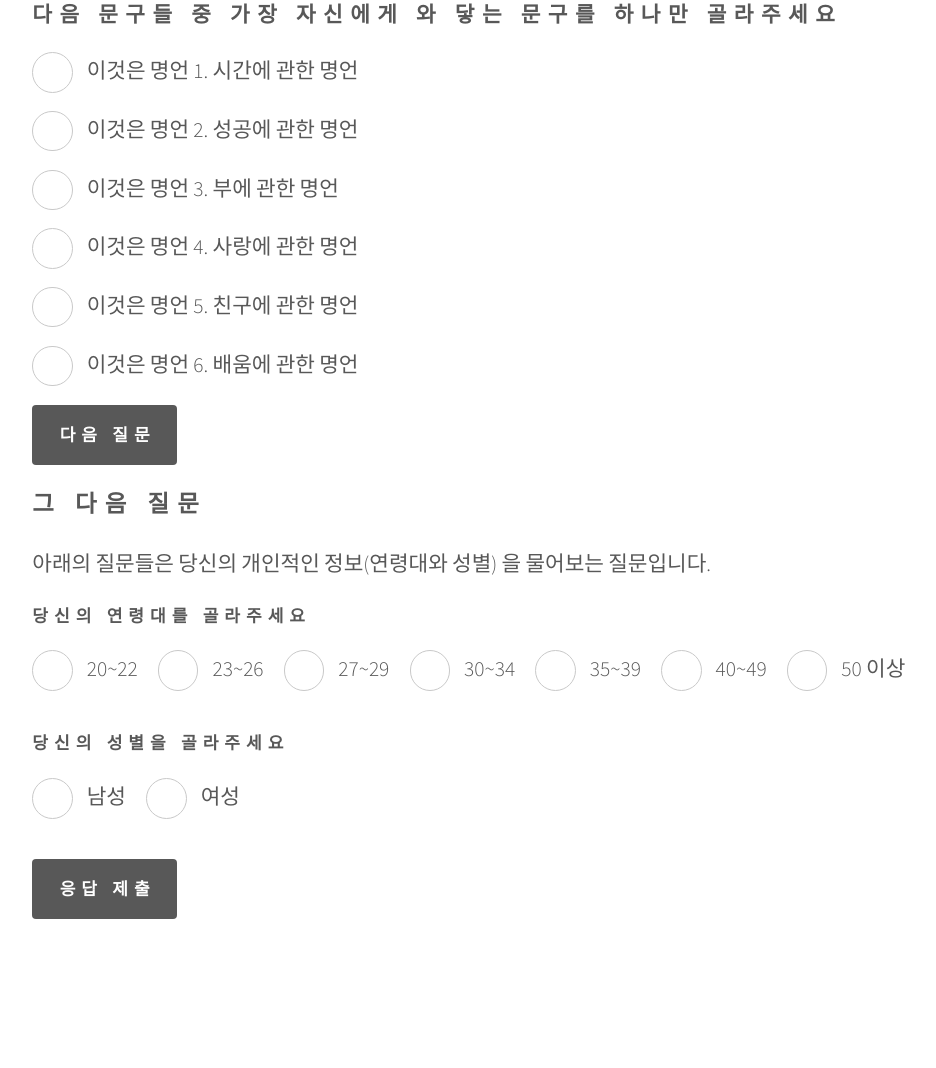
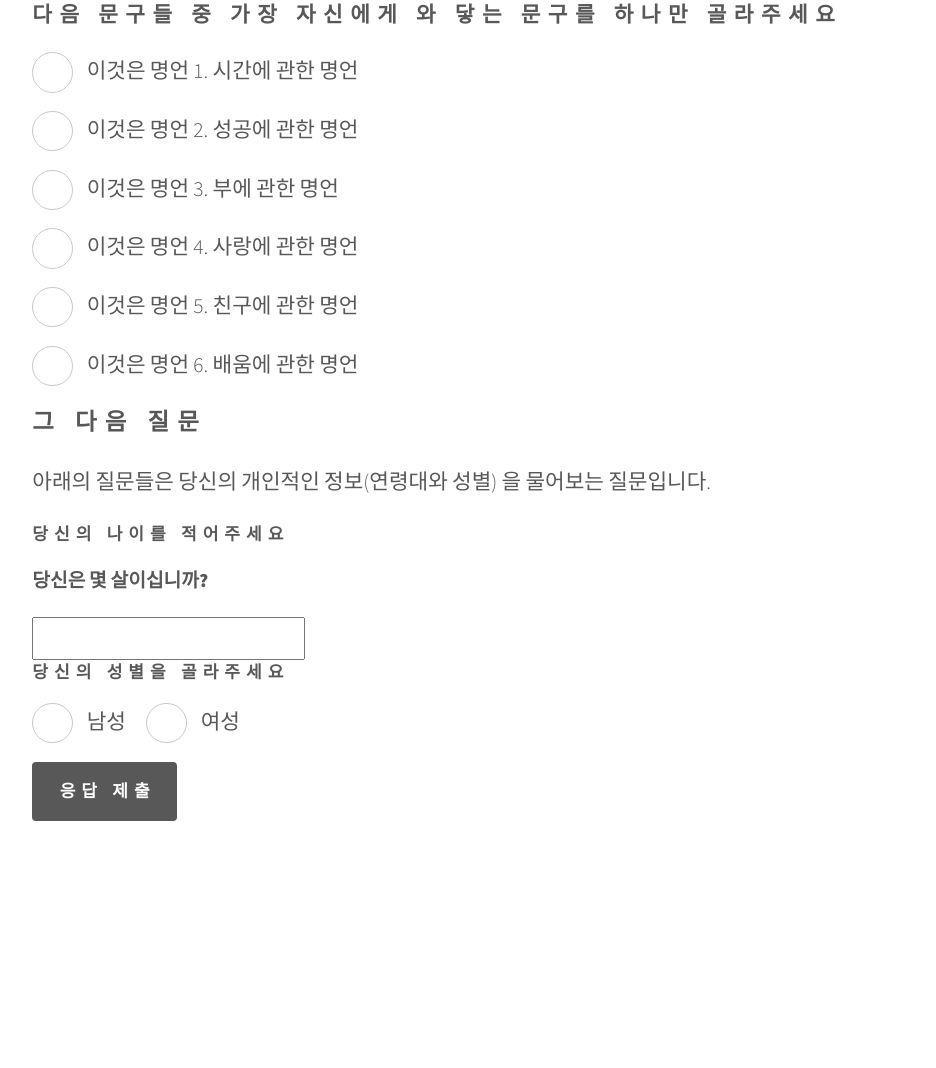
Before and after one commit to gyukebox/gachi-web, a Django app: page / in a window 1280 px wide; the page is wider, and only the part inside the window is pictured. Shown: the part 685-1753 px from the top of that part, without its empty margins (21-957 px from the left). After the commit the page ends 1506 px from the top of that part, so only its background shows below. Run offline with Django 3.2, Linux system fonts and the light colour scheme.

Commit message:
템플릿 수정 명언, 나이, 성별을 모두 하나의 form 에서 받도록 수정

```diff
--- a/website/gachi/templates/gachi/index.html
+++ b/website/gachi/templates/gachi/index.html
@@ -4,8 +4,8 @@
 
 <head>
     <title>Hello</title>
-    <meta charset="UTF-8" />
-    <meta name="viewport" content="width=device-width, initial-scale=1" />
+    <meta http-equiv="content-type" content="text/html;charset=UTF-8"/>
+    <meta name="viewport" content="width=device-width, initial-scale=1"/>
     <link rel="stylesheet" type="text/css" href="{% static 'gachi/styles/main.css' %}">
 </head>
 
@@ -27,66 +27,47 @@
                 {% endif %}
             </section>
             <!-- 요건 설문조사 폼 -->
+            <div>
+                <form accept-charset="UTF-8" enctype="text/plain" action="/result" method="post" id="poll" name="poll">
                     <section>
                         <h3>다음 문구들 중 가장 자신에게 와 닿는 문구를 하나만 골라주세요</h3>
                         {% if proverbs %}
-                    <form class="container" method="post" name="proverb-selector">
                             {% for proverb in proverbs %}
                                 <p>
-                            <input type="radio" name="proverb" id="proverb{{ forloop.counter }}">
+                                    <input type="radio" name="proverb" id="proverb{{ forloop.counter }}"
+                                           value="{{ proverb }}">
                                     <label for="proverb{{ forloop.counter }}">
                                         {{ proverb }}
                                     </label>
                                 </p>
                             {% endfor %}
-                    </form>
                         {% else %}
                             <p>명언이 아직 없군요! 이거 어떻게 된 일이에요?</p>
                         {% endif %}
                     </section>
-                <!-- Submit 버튼 -->
-                <section>
-                    <div id="submit" class="wrapper style1 first">
-                        <input type="submit" class="special" id="favorite-submit" value="다음 질문">
-                    </div>
-                </section>
                     <section>
                         <h2>그 다음 질문</h2>
                         <p>아래의 질문들은 당신의 개인적인 정보(연령대와 성별) 을 물어보는 질문입니다.</p>
-                    <h4>당신의 연령대를 골라주세요</h4>
+                        <h4>당신의 나이를 적어주세요</h4>
                         <div>
-                        <form method="post" name="age-selector">
-                            <input type="radio" name="age" id="20-22">
-                            <label for="20-22">20~22</label>
-                            <input type="radio" name="age" id="23-26">
-                            <label for="23-26">23~26</label>
-                            <input type="radio" name="age" id="27~29">
-                            <label for="27~29">27~29</label>
-                            <input type="radio" name="age" id="30-34">
-                            <label for="30-34">30~34</label>
-                            <input type="radio" name="age" id="35-39">
-                            <label for="35-39">35~39</label>
-                            <input type="radio" name="age" id="40-49">
-                            <label for="40-49">40~49</label>
-                            <input type="radio" name="age" id="50-">
-                            <label for="50-">50 이상</label>
-                        </form>
+                            <label for="age">당신은 몇 살이십니까?</label>
+                            <input type="number" id="age" name="age">
                         </div>
                         <h4>당신의 성별을 골라주세요</h4>
                         <div>
-                        <form method="post" name="gender-selector">
-                            <input type="radio" name="gender" id="male">
+                            <input type="radio" name="gender" id="male" value="M">
                             <label for="male">남성</label>
-                            <input type="radio" name="gender" id="female">
+                            <input type="radio" name="gender" id="female" value="F">
                             <label for="female">여성</label>
-                        </form>
-                    </div>
-                </section>
                             <section>
                                 <div id="submit" class="wrapper style1 first">
                                     <input type="submit" class="special" id="favorite-submit" value="응답 제출">
                                 </div>
                             </section>
+                        </div>
+                    </section>
+                </form>
+            </div>
         </div>
     </div>
 </div>
```
Also changed, not shown: website/gachi/templates/gachi/result.html (added). Lines whose indentation alone changed are shown as unchanged.
